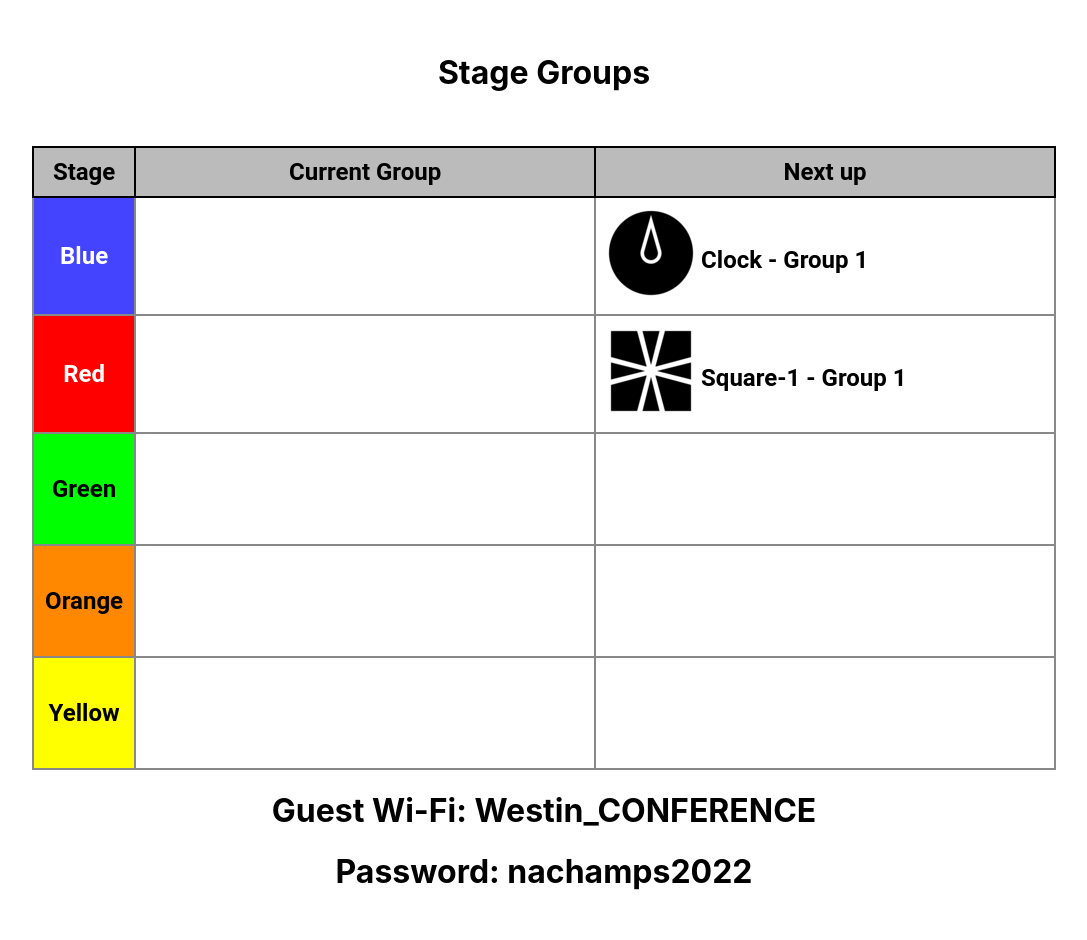
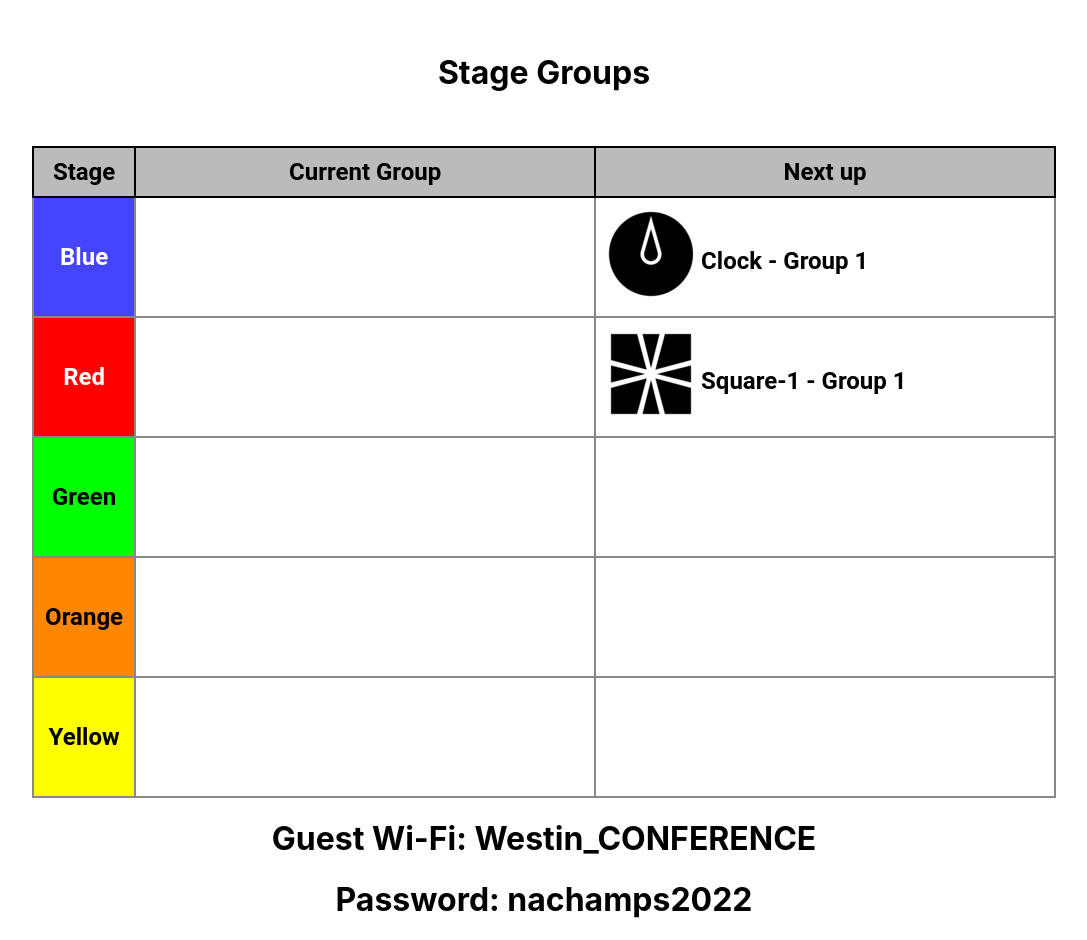
Before and after one commit to kr-matthews/stage-groups, a React (Create React App) app: page / in a window 1280 px wide. Shown: the whole page, without its empty margins (96-1183 px from the left). Before the commit the page ends 912 px from the top, so only its background shows below. Built offline with nearby package versions, Linux system fonts and the light colour scheme.

Commit message:
Make row heights consistent

```diff
--- a/src/index.css
+++ b/src/index.css
@@ -107,3 +107,7 @@ header {
 .wifi {
   text-align: center;
 }
+
+td {
+  height: 4.5em;
+}
```
